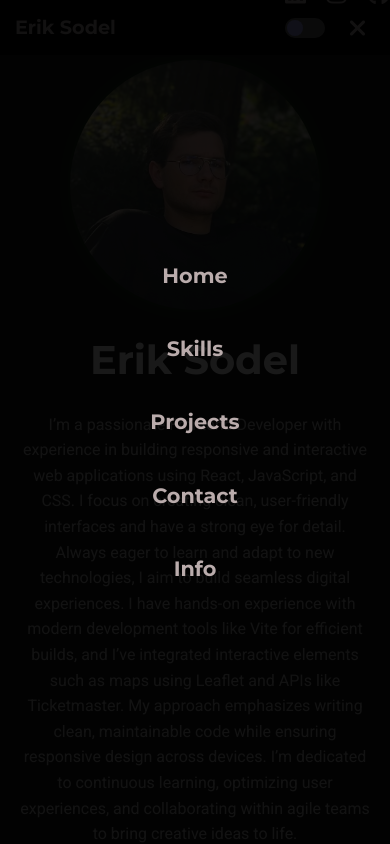
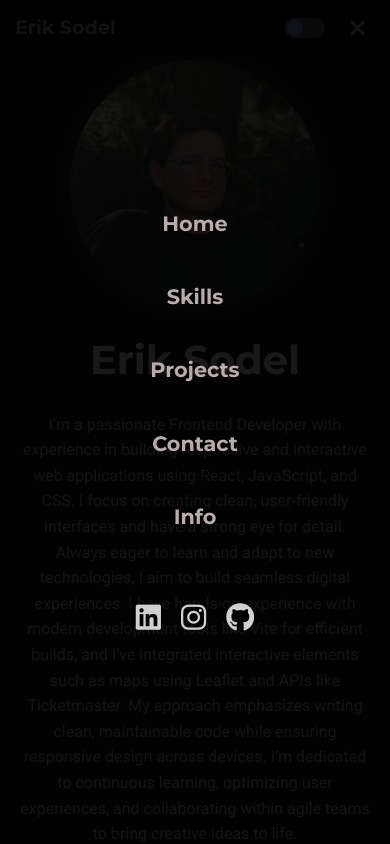
Before and after one commit to Erak1t/portfolio, a React (Vite) app: page / in a window 390 px wide. Both pictures are taken after a click on the element 357 px from the left and 27 px from the top of the page. Shown: the top 844 px of the page. Built offline with nearby package versions, Linux system fonts and the light colour scheme.

Commit message:
Moved social links to bottom of open menu on small screens

```diff
--- a/src/components/Contact.jsx
+++ b/src/components/Contact.jsx
@@ -55,7 +55,7 @@ function Contact() {
         className="contact-title"
         initial={{ opacity: 0, y: 50 }}
         animate={isInView ? { opacity: 1, y: 0 } : {}}
-        transition={{ duration: 0.8, ease: "easeOut" }}
+        transition={{ duration: 0.6, ease: "easeOut" }}
       >
         Get in Touch
       </motion.h3>
@@ -63,7 +63,7 @@ function Contact() {
         className="contact-content"
         initial={{ opacity: 0, y: 50 }}
         animate={isInView ? { opacity: 1, y: 0 } : {}}
-        transition={{ duration: 0.8, ease: "easeOut", delay: 0.2 }}
+        transition={{ duration: 0.6, ease: "easeOut", delay: 0.2 }}
       >
         <div className="contact-info">
           <p>Feel free to reach out for collaboration or inquiries!</p>
--- a/src/components/Info.jsx
+++ b/src/components/Info.jsx
@@ -17,14 +17,14 @@ function Info() {
         className="info-content"
         initial={{ opacity: 0, y: 50 }}
         animate={isInView ? { opacity: 1, y: 0 } : {}}
-        transition={{ duration: 0.8, ease: "easeOut" }}
+        transition={{ duration: 0.6, ease: "easeOut" }}
       >
         <h3 className="info-title">About Me</h3>
         <motion.div
           className="info-bio-container"
           initial={{ opacity: 0, y: 50 }}
           animate={isInView ? { opacity: 1, y: 0 } : {}}
-          transition={{ duration: 0.8, delay: 0.2, ease: "easeOut" }}
+          transition={{ duration: 0.6, delay: 0.2, ease: "easeOut" }}
         >
           <p className="info-bio">{infoData.bio}</p>
         </motion.div>
@@ -32,7 +32,7 @@ function Info() {
           className="info-education"
           initial={{ opacity: 0, y: 50 }}
           animate={isInView ? { opacity: 1, y: 0 } : {}}
-          transition={{ duration: 0.8, delay: 0.4, ease: "easeOut" }}
+          transition={{ duration: 0.6, delay: 0.3, ease: "easeOut" }}
         >
           <h4>Education</h4>
           <p>
@@ -49,7 +49,7 @@ function Info() {
           className="info-languages"
           initial={{ opacity: 0, y: 50 }}
           animate={isInView ? { opacity: 1, y: 0 } : {}}
-          transition={{ duration: 0.8, delay: 0.6, ease: "easeOut" }}
+          transition={{ duration: 0.6, delay: 0.4, ease: "easeOut" }}
         >
           <h4>Languages</h4>
           <ul>
@@ -62,7 +62,7 @@ function Info() {
           className="info-certificates"
           initial={{ opacity: 0, y: 50 }}
           animate={isInView ? { opacity: 1, y: 0 } : {}}
-          transition={{ duration: 0.8, delay: 0.8, ease: "easeOut" }}
+          transition={{ duration: 0.6, delay: 0.5, ease: "easeOut" }}
         >
           <h4>Certificates</h4>
           <ul>
@@ -85,7 +85,7 @@ function Info() {
           className="info-books"
           initial={{ opacity: 0, y: 50 }}
           animate={isInView ? { opacity: 1, y: 0 } : {}}
-          transition={{ duration: 0.8, delay: 1.0, ease: "easeOut" }}
+          transition={{ duration: 0.6, delay: 0.6, ease: "easeOut" }}
         >
           <h4>Currently Reading</h4>
           <ul>
@@ -101,7 +101,7 @@ function Info() {
           className="info-call-to-action-container"
           initial={{ opacity: 0, y: 50 }}
           animate={isInView ? { opacity: 1, y: 0 } : {}}
-          transition={{ duration: 0.8, delay: 1.2, ease: "easeOut" }}
+          transition={{ duration: 0.6, delay: 0.7, ease: "easeOut" }}
         >
           <p className="info-call-to-action">
             Interested in working together? Feel free to{" "}
@@ -113,7 +113,7 @@ function Info() {
           className="info-social-container"
           initial={{ opacity: 0, y: 50 }}
           animate={isInView ? { opacity: 1, y: 0 } : {}}
-          transition={{ duration: 0.8, delay: 1.4, ease: "easeOut" }}
+          transition={{ duration: 0.6, delay: 0.8, ease: "easeOut" }}
         >
           <div className="info-social">
             <motion.a
@@ -149,7 +149,7 @@ function Info() {
           className="info-copyright-container"
           initial={{ opacity: 0, y: 50 }}
           animate={isInView ? { opacity: 1, y: 0 } : {}}
-          transition={{ duration: 0.8, delay: 1.6, ease: "easeOut" }}
+          transition={{ duration: 0.6, delay: 0.9, ease: "easeOut" }}
         >
           <p className="info-copyright">
             © 2025 Erik Sodel. All rights reserved.
--- a/src/components/Navbar.jsx
+++ b/src/components/Navbar.jsx
@@ -71,6 +71,32 @@ function Navbar({ toggleTheme, theme }) {
               Info
             </a>
           </li>
+          <li className="social-links-mobile">
+            <a
+              href="https://www.linkedin.com/in/erik-sodel-680ab327a/"
+              target="_blank"
+              rel="noopener noreferrer"
+              aria-label="LinkedIn"
+            >
+              <i className="fab fa-linkedin"></i>
+            </a>
+            <a
+              href="https://www.instagram.com/sodel.erik/"
+              target="_blank"
+              rel="noopener noreferrer"
+              aria-label="Instagram"
+            >
+              <i className="fab fa-instagram"></i>
+            </a>
+            <a
+              href="https://github.com/Erak1t"
+              target="_blank"
+              rel="noopener noreferrer"
+              aria-label="GitHub"
+            >
+              <i className="fab fa-github"></i>
+            </a>
+          </li>
         </ul>
         <div className="navbar-right">
           <label className="switch" aria-label="Toggle theme">
--- a/src/styles/Navbar.css
+++ b/src/styles/Navbar.css
@@ -1,6 +1,7 @@
+/* src/styles/Navbar.css */
 body {
-  touch-action: pan-y; /* Дозволяємо вертикальний скрол */
-  -webkit-overflow-scrolling: touch; /* Покращуємо плавність скролу на iOS */
+  touch-action: pan-y;
+  -webkit-overflow-scrolling: touch;
 }
 
 .navbar {
@@ -12,14 +13,14 @@ body {
   background: rgba(0, 0, 0, 0.8);
   position: fixed;
   top: 0;
-  left: 100px; /* Відступи з боків на великих екранах */
-  width: calc(100% - 200px); /* Ширина з урахуванням відступів */
+  left: 100px;
+  width: calc(100% - 200px);
   z-index: 1000;
   backdrop-filter: blur(5px);
   box-shadow: 0 2px 10px rgba(0, 0, 0, 0.2);
   transition: transform 0.3s ease, background-color 0.3s;
   touch-action: pan-y;
-  will-change: opacity; /* Оптимізація анімації */
+  will-change: opacity;
 }
 
 .navbar-content {
@@ -35,7 +36,7 @@ body {
   font-family: "Montserrat", sans-serif;
   font-size: 1.5rem;
   color: #baacac;
-  display: none; /* Приховуємо логотип на великих екранах */
+  display: none;
 }
 
 .navbar-right {
@@ -68,7 +69,7 @@ body {
   font-size: 1.5rem;
   color: #baacac;
   cursor: pointer;
-  display: none; /* Приховуємо гамбургер за замовчуванням на великих екранах */
+  display: none;
   background: rgba(0, 0, 0, 0.8);
   border-radius: 50%;
   width: 40px;
@@ -141,7 +142,11 @@ input:checked + .slider:before {
 }
 
 .social-links i {
-  font-size: 1.5rem; /* Розмір іконок Font Awesome */
+  font-size: 1.5rem;
+}
+
+.social-links-mobile {
+  display: none; /* Приховуємо за замовчуванням */
 }
 
 /* Світла тема */
@@ -200,10 +205,6 @@ body.light input:checked + .slider {
     border-radius: 0;
   }
 
-  .navbar.hidden {
-    transform: translateY(-100%);
-  }
-
   .navbar-content {
     justify-content: space-between;
     padding: 0 15px;
@@ -240,18 +241,30 @@ body.light input:checked + .slider {
   }
 
   .social-links {
-    display: none;
+    display: none; /* Приховуємо соціальні іконки в navbar-right на малих екранах */
   }
 
-  .navbar.open .social-links {
-    display: flex;
-    position: absolute;
-    bottom: 50px;
-    gap: 20px;
+  .navbar.open .social-links-mobile {
+    display: flex; /* Показуємо іконки внизу меню */
+    flex-direction: row; /* У рядок */
+    gap: 25px; /* Відстань між іконками */
+    margin-top: 40px; /* Додаємо відступ зверху, щоб відокремити від пунктів меню */
+  }
+
+  .navbar.open .social-links-mobile a {
+    color: #d1d1d1; /* Світліший колір для контрасту */
+  }
+
+  .navbar.open .social-links-mobile a:hover {
+    color: #fff;
+  }
+
+  .navbar.open .social-links-mobile i {
+    font-size: 2rem; /* Збільшуємо розмір іконок */
   }
 
   .hamburger {
-    display: flex; /* Показуємо гамбургер лише на малих екранах */
+    display: flex;
     opacity: 1;
   }
 
@@ -259,11 +272,11 @@ body.light input:checked + .slider {
     background: rgba(255, 255, 255, 0.9);
   }
 
-  body.light .navbar.open .social-links a {
+  body.light .navbar.open .social-links-mobile a {
     color: #333;
   }
 
-  body.light .navbar.open .social-links a:hover {
+  body.light .navbar.open .social-links-mobile a:hover {
     color: #000;
   }
 }
@@ -277,8 +290,13 @@ body.light input:checked + .slider {
     font-size: 1.3rem;
   }
 
-  .social-links {
-    bottom: 30px;
+  .navbar.open .social-links-mobile {
+    gap: 20px; /* Зменшуємо відстань між іконками */
+    margin-top: 30px; /* Зменшуємо відступ зверху */
+  }
+
+  .navbar.open .social-links-mobile i {
+    font-size: 1.8rem; /* Зменшуємо розмір іконок для малих екранів */
   }
 
   .hamburger {
```
